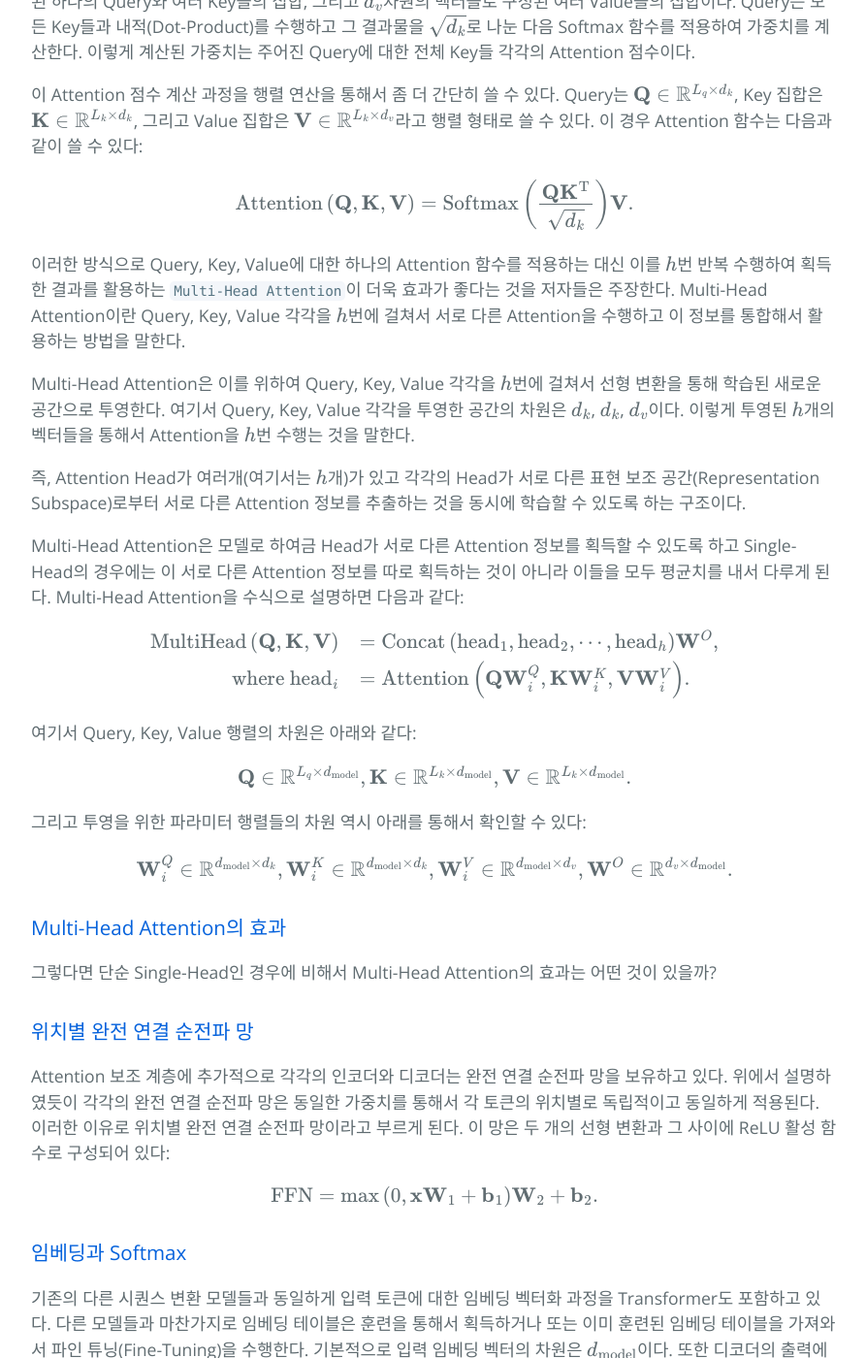
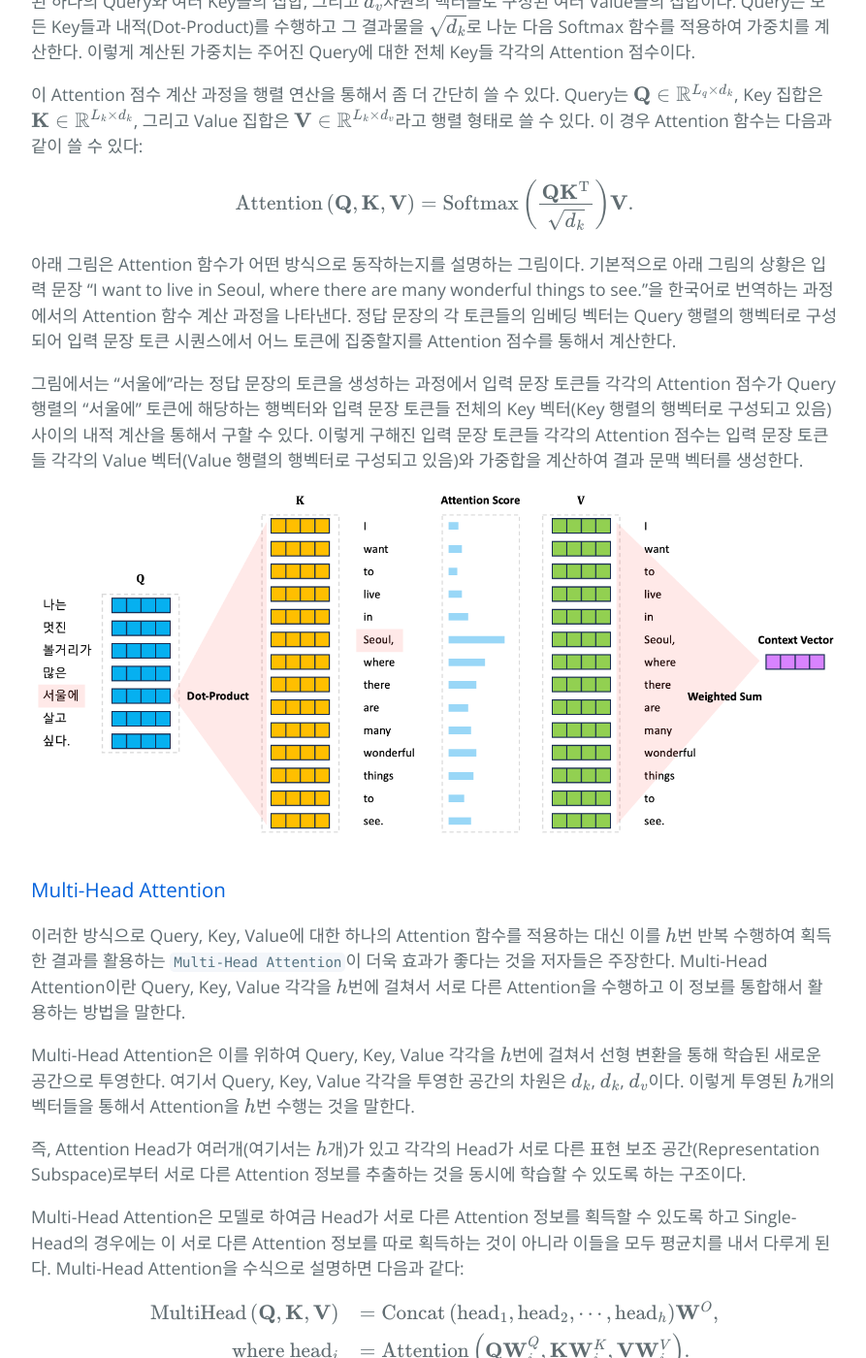
Before and after one commit to hcnoh/hcnoh.github.io, a Jekyll site: the page built from _posts/2023-02-25-nlp-03.md, in a window 1280 px wide and 1400 px high, scrolled down 7558 px. Shown: the whole window at 97% size, without its empty margins (192-1085 px from the left). Built offline with Jekyll 4.4.1, drawn with Linux system fonts in a browser that asks for light colours; comment, search, counter and statistics services are not loaded; some of the changed text lies outside the part shown.

Commit message:
transformer 작업 보충

```diff
--- a/_posts/2023-02-25-nlp-03.md
+++ b/_posts/2023-02-25-nlp-03.md
@@ -117,6 +117,13 @@
 \text{Attention}\left( \mathbf{Q}, \mathbf{K}, \mathbf{V} \right) = \text{Softmax} \left(  \frac{\mathbf{Q}\mathbf{K}^\text{T}}{\sqrt{d_k}} \right) \mathbf{V}.
 $$
 
+아래 그림은 Attention 함수가 어떤 방식으로 동작하는지를 설명하는 그림이다. 기본적으로 아래 그림의 상황은 입력 문장 "I want to live in Seoul, where there are many wonderful things to see."을 한국어로 번역하는 과정에서의 Attention 함수 계산 과정을 나타낸다. 정답 문장의 각 토큰들의 임베딩 벡터는 Query 행렬의 행벡터로 구성되어 입력 문장 토큰 시퀀스에서 어느 토큰에 집중할지를 Attention 점수를 통해서 계산한다.
+
+그림에서는 "서울에"라는 정답 문장의 토큰을 생성하는 과정에서 입력 문장 토큰들 각각의 Attention 점수가 Query 행렬의 "서울에" 토큰에 해당하는 행벡터와 입력 문장 토큰들 전체의 Key 벡터(Key 행렬의 행벡터로 구성되고 있음) 사이의 내적 계산을 통해서 구할 수 있다. 이렇게 구해진 입력 문장 토큰들 각각의 Attention 점수는 입력 문장 토큰들 각각의 Value 벡터(Value 행렬의 행벡터로 구성되고 있음)와 가중합을 계산하여 결과 문맥 벡터를 생성한다.
+
+![](assets/img/2023-02-25-nlp-03/attention-example-01.png)
+
+### Multi-Head Attention
 이러한 방식으로 Query, Key, Value에 대한 하나의 Attention 함수를 적용하는 대신 이를 $$h$$번 반복 수행하여 획득한 결과를 활용하는 `Multi-Head Attention`이 더욱 효과가 좋다는 것을 저자들은 주장한다. Multi-Head Attention이란 Query, Key, Value 각각을 $$h$$번에 걸쳐서 서로 다른 Attention을 수행하고 이 정보를 통합해서 활용하는 방법을 말한다.
 
 Multi-Head Attention은 이를 위하여 Query, Key, Value 각각을 $$h$$번에 걸쳐서 선형 변환을 통해 학습된 새로운 공간으로 투영한다. 여기서 Query, Key, Value 각각을 투영한 공간의 차원은 $$d_k$$, $$d_k$$, $$d_v$$이다. 이렇게 투영된 $$h$$개의 벡터들을 통해서 Attention을 $$h$$번 수행는 것을 말한다.
@@ -144,8 +151,17 @@
 \mathbf{W}_i^Q \in \mathbb{R}^{d_\text{model} \times d_k}, \mathbf{W}_i^K \in \mathbb{R}^{d_\text{model} \times d_k}, \mathbf{W}_i^V \in \mathbb{R}^{d_\text{model} \times d_v}, \mathbf{W}^O \in \mathbb{R}^{ d_v \times d_\text{model}}.
 $$
 
-### Multi-Head Attention의 효과
-그렇다면 단순 Single-Head인 경우에 비해서 Multi-Head Attention의 효과는 어떤 것이 있을까?
+그렇다면 단순 Single-Head인 경우에 비해서 Multi-Head Attention의 효과는 어떤 것이 있을까? 우선 방금 위에서 Attention 함수가 동작하는 원리를 설명한 그림에서 확인할 수 있듯이 "서울에" 토큰을 생성할 때 입력 문장의 "Seoul," 토큰에 더 집중하기 위한 Attention 점수의 Alignment 벡터가 계산된다. 이 결과는 문장의 `통사론적`(Syntactic), `의미론적`(Semantic) 구조를 반영하여 "서울에"와 "Seoul,"을 연결하고 있는 결과라고 해석할 수 있다.
+
+하지만 통사론적/의미론적 구조는 다양한 관점으로 해석이 가능하다. 이를 확인하기 위하여 아래의 예시들을 추가로 살펴보도록 하자.
+
+![](assets/img/2023-02-25-nlp-03/attention-example-02.png)
+
+![](assets/img/2023-02-25-nlp-03/attention-example-03.png)
+
+첫 번째 예시는 "서울에" 토큰을 생성하기 위하여 "want", "to", "live"라는 토큰들에 집중하고 있는 모습을 나타내고 있다. 이는 의미론적으로 서울이 내가 살고 싶은 곳이라는 의미를 반영하여 "서울에" 토큰과 "want", "to", "live" 토큰을 연결하고 있는 모습이다. 두 번째 예시는 "서울에" 토큰과 "many", "wonderful", "things" 토큰이 연결이 된 예시이다. 마찬가지로 서울에는 볼 것이 많다는 의미를 반영하여 해당 토큰들을 연결한 것을 확인할 수 있다.
+
+즉, Multi-Head Attention은 Single-Head인 경우보다 좀 더 다양한 통사론적/의미론적 관점을 반영하여 Attention을 수행한다는 점에서 더욱 풍부한 문맥 벡터를 생성할 수 있다는 장점이 있다고 볼 수 있다.
 
 ### 위치별 완전 연결 순전파 망
 Attention 보조 계층에 추가적으로 각각의 인코더와 디코더는 완전 연결 순전파 망을 보유하고 있다. 위에서 설명하였듯이 각각의 완전 연결 순전파 망은 동일한 가중치를 통해서 각 토큰의 위치별로 독립적이고 동일하게 적용된다. 이러한 이유로 위치별 완전 연결 순전파 망이라고 부르게 된다. 이 망은 두 개의 선형 변환과 그 사이에 ReLU 활성 함수로 구성되어 있다:
@@ -232,3 +248,5 @@
 - 2023.11.26
     - Attention 메커니즘 내용 보충
     - Transformer 내용 보충
+- 2023.12.3
+    - Attention 메커니즘 내용 및 예시 보충
```
Also changed, not shown: other parts of _posts/2023-02-25-nlp-03.md (+1 -1 lines), assets/img/2023-02-25-nlp-03/attention-example-01.png (added), assets/img/2023-02-25-nlp-03/attention-example-02.png (added), assets/img/2023-02-25-nlp-03/attention-example-03.png (added), 1 other file.
